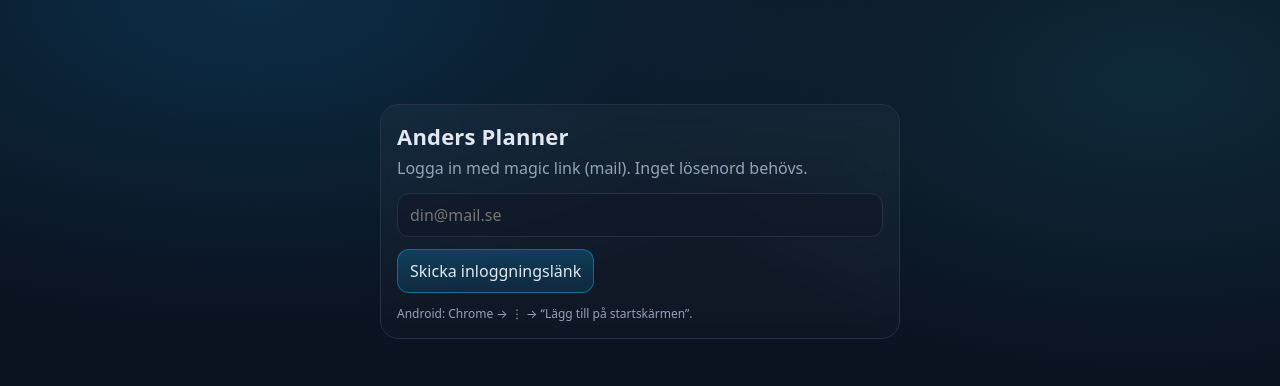
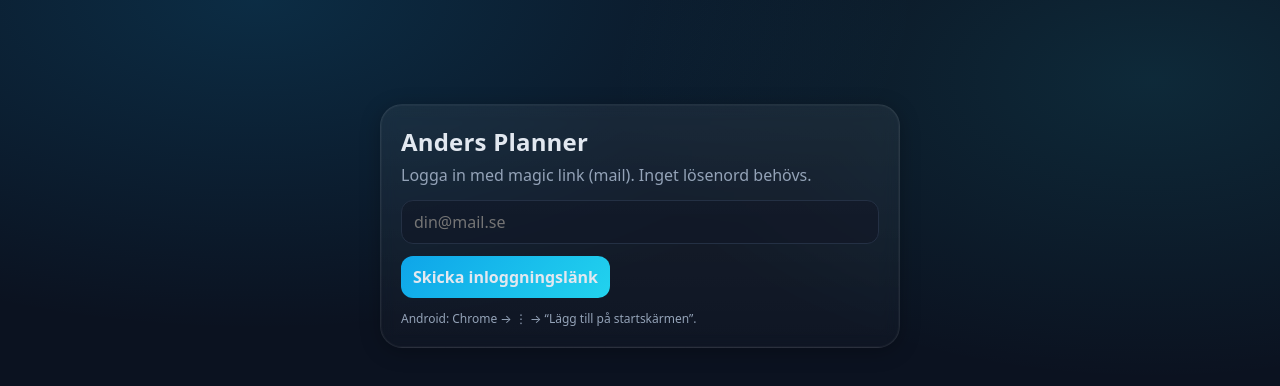
Before and after one commit to aaltzen-glitch/anders-planner, a React (Vite) app: page / in a window 1280 px wide. Shown: the top 386 px of the page. Built offline with nearby package versions, Linux system fonts and the light colour scheme; no server answers.

Commit message:
Update styles.css

```diff
--- a/src/styles.css
+++ b/src/styles.css
@@ -95,3 +95,38 @@ button,input,select,textarea{font:inherit}
   .sidebar{height:auto;position:relative}
   .kpi{grid-template-columns:1fr}
 }
+/* ===== SaaS Card Upgrade ===== */
+
+.card {
+  background: linear-gradient(180deg, rgba(255,255,255,.06), rgba(255,255,255,.02));
+  border: 1px solid rgba(255,255,255,.08);
+  border-radius: 22px;
+  padding: 20px;
+  box-shadow:
+    0 4px 20px rgba(0,0,0,.25),
+    0 0 0 1px rgba(255,255,255,.03) inset;
+  transition: all .25s ease;
+}
+
+.card:hover {
+  transform: translateY(-2px);
+  box-shadow:
+    0 8px 30px rgba(0,0,0,.35),
+    0 0 0 1px rgba(14,165,233,.25) inset;
+}
+
+.h1 {
+  font-size: 24px;
+  font-weight: 900;
+}
+
+.h2 {
+  font-size: 18px;
+  font-weight: 800;
+}
+
+.btn.primary {
+  background: linear-gradient(135deg, #0ea5e9, #22d3ee);
+  border: none;
+  font-weight: 700;
+}
```
